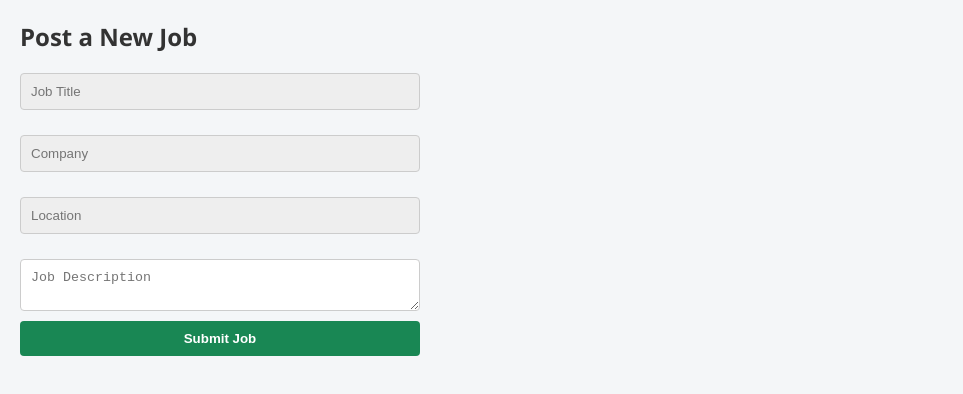
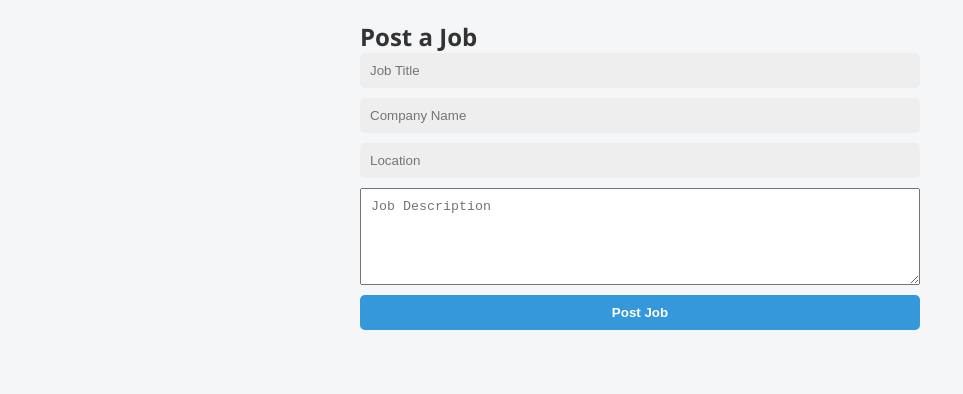
Before and after one commit to bhargav-vyas/referr-easy-front, a React (Create React App) app: page /post-job in a window 1280 px wide. Shown: the top 394 px of the page, without its empty margins (0-963 px from the left). Built offline with nearby package versions, Linux system fonts and the light colour scheme.

Commit message:
this is the   update in the  postjob

```diff
--- a/src/App.js
+++ b/src/App.js
@@ -8,7 +8,9 @@
 import AppInfo from './components/AppInfo';
 import SignUp from './components/Signup';
 import Dash from './components/Dash';
-import PostJob from'./components/PostJobs';; // ✅ Import the PostJob component
+import PostJobForm from './components/PostJobForm';
+
+
 
 function App() {
   return (
@@ -22,7 +24,8 @@
         <Route path="/Dash" element={<Dash />} />
         <Route path="/signup" element={<SignUp />} />
         <Route path="/info" element={<AppInfo />} />
-        <Route path="/post-job" element={<PostJob />} /> {/* ✅ Added PostJob route */}
+        <Route path="/post-job" element={<PostJobForm />} />
+        <Route path="/post-job" element={<PostJobForm />} />
       </Routes>
     </Router>
   );
--- /dev/null
+++ b/src/components/PostJobForm.js
@@ -0,0 +1,82 @@
+import React, { useState } from 'react';
+
+function PostJobForm() {
+  const [job, setJob] = useState({
+    title: '',
+    company: '',
+    location: '',
+    description: ''
+  });
+
+  const handleChange = (e) => {
+    setJob({ ...job, [e.target.name]: e.target.value });
+  };
+
+  const handleSubmit = async (e) => {
+    e.preventDefault();
+
+    try {
+      const response = await fetch('http://localhost:8080/api/job/create', {
+        method: 'POST',
+        headers: { 'Content-Type': 'application/json' },
+        body: JSON.stringify(job)
+      });
+
+      if (response.ok) {
+        alert('Job posted successfully!');
+        setJob({ title: '', company: '', location: '', description: '' });
+      } else {
+        alert('Failed to post job.');
+      }
+    } catch (error) {
+      alert('Server error while posting job.');
+    }
+  };
+
+  return (
+    <div style={{ maxWidth: '600px', margin: '0 auto', padding: '20px' }}>
+      <h2>Post a Job</h2>
+      <form onSubmit={handleSubmit}>
+        <input
+          type="text"
+          name="title"
+          placeholder="Job Title"
+          value={job.title}
+          onChange={handleChange}
+          required
+          style={{ width: '100%', padding: '10px', marginBottom: '10px' }}
+        />
+        <input
+          type="text"
+          name="company"
+          placeholder="Company Name"
+          value={job.company}
+          onChange={handleChange}
+          required
+          style={{ width: '100%', padding: '10px', marginBottom: '10px' }}
+        />
+        <input
+          type="text"
+          name="location"
+          placeholder="Location"
+          value={job.location}
+          onChange={handleChange}
+          required
+          style={{ width: '100%', padding: '10px', marginBottom: '10px' }}
+        />
+        <textarea
+          name="description"
+          placeholder="Job Description"
+          value={job.description}
+          onChange={handleChange}
+          required
+          rows={5}
+          style={{ width: '100%', padding: '10px', marginBottom: '10px' }}
+        />
+        <button type="submit" style={{ padding: '10px 20px' }}>Post Job</button>
+      </form>
+    </div>
+  );
+}
+
+export default PostJobForm;
--- a/src/components/PostJobs.js
+++ /dev/null
@@ -1,61 +0,0 @@
-import React, { useState } from 'react';
-import axios from 'axios';
-import './postjob.css';
-
-function PostJob() {
-  const [jobData, setJobData] = useState({
-    title: '',
-    description: '',
-    location: '',
-    company: ''
-  });
-
-  const handleSubmit = async (e) => {
-    e.preventDefault();
-    try {
-      await axios.post('http://localhost:8080/api/job/create', jobData);
-      alert('Job posted successfully!');
-      setJobData({ title: '', description: '', location: '', company: '' });
-    } catch (error) {
-      alert('Error posting job.');
-    }
-  };
-
-  return (
-    <div className="post-job-container">
-      <h2>Post a New Job</h2>
-      <form onSubmit={handleSubmit} className="job-form">
-        <input
-          type="text"
-          placeholder="Job Title"
-          value={jobData.title}
-          onChange={(e) => setJobData({ ...jobData, title: e.target.value })}
-          required
-        />
-        <input
-          type="text"
-          placeholder="Company"
-          value={jobData.company}
-          onChange={(e) => setJobData({ ...jobData, company: e.target.value })}
-          required
-        />
-        <input
-          type="text"
-          placeholder="Location"
-          value={jobData.location}
-          onChange={(e) => setJobData({ ...jobData, location: e.target.value })}
-          required
-        />
-        <textarea
-          placeholder="Job Description"
-          value={jobData.description}
-          onChange={(e) => setJobData({ ...jobData, description: e.target.value })}
-          required
-        />
-        <button type="submit">Submit Job</button>
-      </form>
-    </div>
-  );
-}
-
-export default PostJob;
--- a/src/components/postjob.css
+++ /dev/null
@@ -1,27 +0,0 @@
-.post-job-container {
-  padding: 20px;
-}
-
-.job-form {
-  display: flex;
-  flex-direction: column;
-  gap: 10px;
-  max-width: 400px;
-  margin-top: 20px;
-}
-
-.job-form input,
-.job-form textarea {
-  padding: 10px;
-  border: 1px solid #ccc;
-  border-radius: 4px;
-}
-
-.job-form button {
-  padding: 10px;
-  background-color: #198754;
-  color: white;
-  border: none;
-  border-radius: 4px;
-  cursor: pointer;
-}
```
Also changed, not shown: src/components/Dash.css (line endings or trailing spaces).
